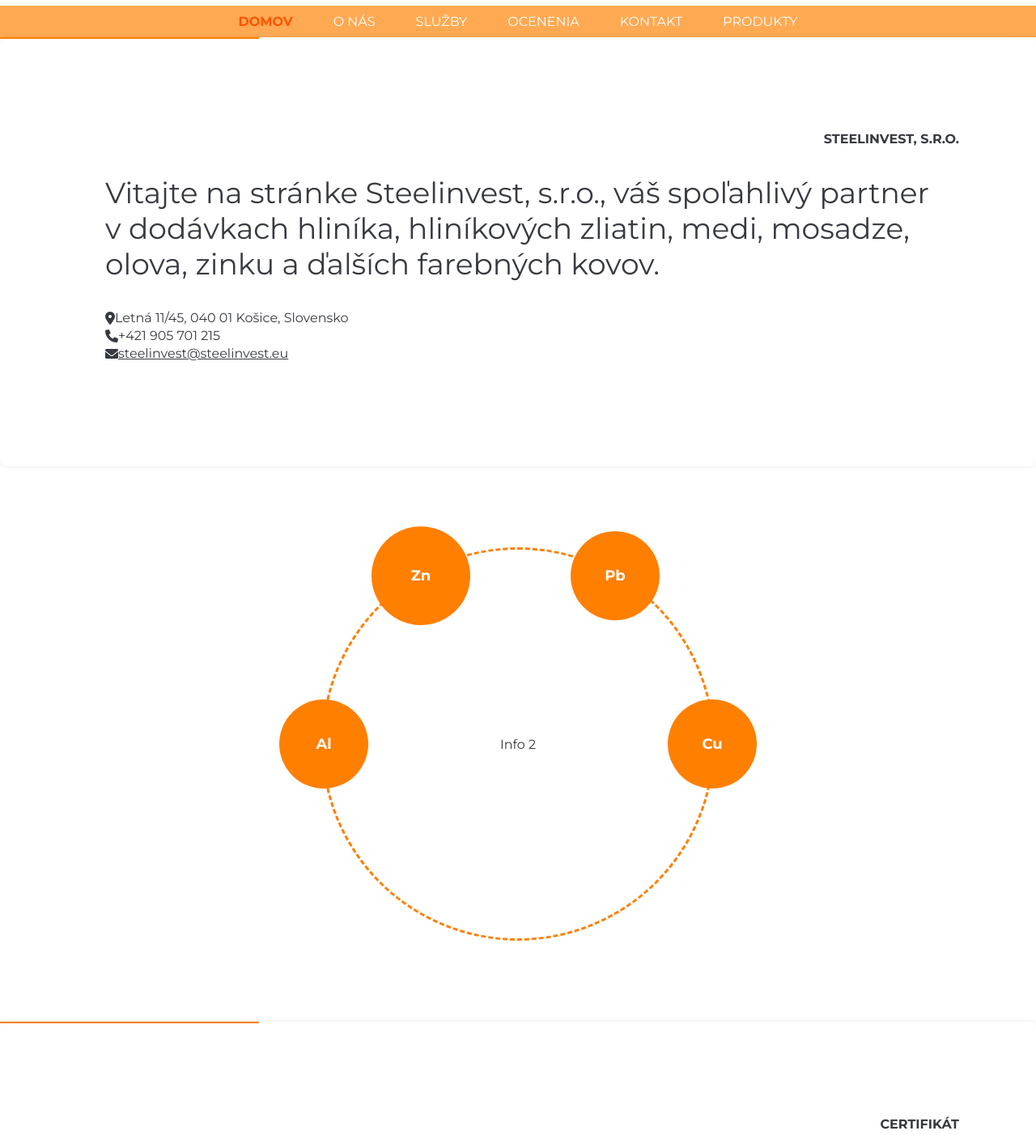
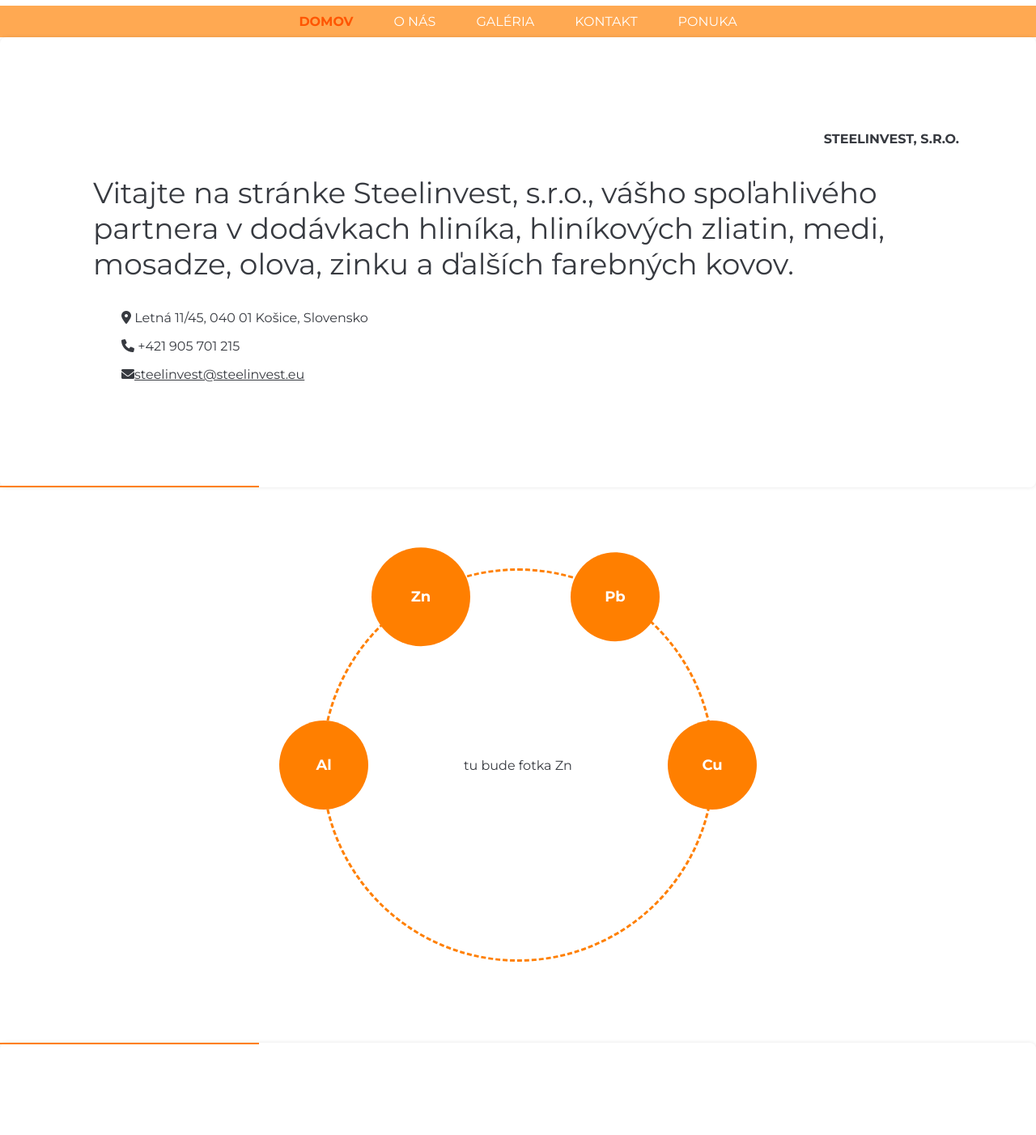
Before and after one commit to KlaraHirm/steelinvest-web, a plain HTML site: page sk/index.html in a window 1280 px wide. Shown: the part 63-1465 px from the top of the page at 81% size. Drawn offline with nearby package versions, Linux system fonts and the light colour scheme.

Commit message:
change design for easier read

```diff
--- a/sk/index.html
+++ b/sk/index.html
@@ -32,18 +32,17 @@
         <ul>
             <li><a href="index.html" class="active">DOMOV</a></li>
             <li><a href="onas.html">O NÁS</a></li>
-            <li><a href="sluzby.html">SLUŽBY</a></li>
-            <li><a href="ocenenia.html">OCENENIA</a></li>
+            <li><a href="galeria.html">GALÉRIA</a></li>
             <li><a href="kontakt.html">KONTAKT</a></li>
-            <li><a href="ponuka.html">PRODUKTY</a></li>
+            <li><a href="ponuka.html">PONUKA</a></li>
         </ul>
     </nav>
 
     <main>
       <div class="content">
-          <section class="section hidden">
+          <section class="steel hidden">
               <h4>STEELINVEST, S.R.O.</h4>
-              <h2>Vitajte na stránke Steelinvest, s.r.o., váš spoľahlivý partner v dodávkach hliníka, hliníkových zliatin, medi, mosadze, olova, zinku a ďalších farebných kovov.</h2>
+              <h2>Vitajte na stránke Steelinvest, s.r.o., vášho spoľahlivého partnera v dodávkach hliníka, hliníkových zliatin, medi, mosadze, olova, zinku a ďalších farebných kovov.</h2>
               <div class="contact-info">
                   <p><i class="fas fa-map-marker-alt"></i> Letná 11/45, 040 01 Košice, Slovensko</p>
                   <p><i class="fas fa-phone"></i> +421 905 701 215</p>
@@ -57,7 +56,7 @@
                     Al
                   </div>
                   <div class="circleBox" id="f1">
-                    Info 1
+                    tu bude fotka Al
                   </div>
                 </li>
                 <li>
@@ -65,7 +64,7 @@
                     Zn
                   </div>
                   <div class="circleBox" id="f2">
-                    Info 2
+                    tu bude fotka Zn
                   </div>
                 </li>
                 <li>
@@ -73,7 +72,7 @@
                     Pb
                   </div>
                   <div class="circleBox" id="f3">
-                    Info 3
+                    tu bude fotka Pb
                   </div>
                 </li>
                 <li>
@@ -81,7 +80,7 @@
                     Cu
                   </div>
                   <div class="circleBox" id="f4">
-                    Info 4
+                    tu bude fotka Cu
                   </div>
                 </li>
             </ul>
@@ -90,7 +89,10 @@
             <h4>CERTIFIKÁT</h4>
             <div class="certificate-content">
               <img src="../images/ISO9001.jpeg" alt="Certifikát">
-              <h2>Naša spoločnosť je certifikovaná na splnenie medzinárodných štandardov kvality a spoľahlivosti. Steelinvest získal prestížny certifikát ISO 9001 pre obchodovanie, skladovanie a dodávky neželezných kovov. Tento certifikát preukazuje našu oddanosť konzistentnému poskytovaniu kvalitných produktov a služieb, zaisťovaniu spokojnosti zákazníkov a neustálemu zlepšovaniu našich procesov. Naše dodržiavanie noriem ISO 9001 zaručuje, že naše operácie spĺňajú najvyššie úrovne efektívnosti a kvality.</h2>
+              <div>
+                <h2>Naša spoločnosť je certifikovaná na splnenie medzinárodných štandardov kvality a spoľahlivosti. Steelinvest získal prestížny certifikát ISO 9001 pre obchodovanie, skladovanie a dodávky neželezných kovov.</h2>
+                <p>Tento certifikát preukazuje našu oddanosť konzistentnému poskytovaniu kvalitných produktov a služieb, zaisťovaniu spokojnosti zákazníkov a neustálemu zlepšovaniu našich procesov. Naše dodržiavanie noriem ISO 9001 zaručuje, že naše operácie spĺňajú najvyššie úrovne efektívnosti a kvality.</p>
+              </div>
             </div>
           </section>
       </div>
--- a/styles/global.css
+++ b/styles/global.css
@@ -112,6 +112,12 @@ h2 {
     font-weight: 400;
     text-align: left;
     margin: 35px;
+    margin-left: 20px;
+}
+
+p {
+    margin-left: 20px;
+    text-align: left;
 }
 
 .hidden {
--- a/styles/index.css
+++ b/styles/index.css
@@ -26,7 +26,7 @@
     position: relative;
 }
 
-.section::before{
+.section::before {
     content: '';
     position: absolute;
     top: 0;
@@ -36,12 +36,29 @@
     border-top: 2px solid #FF7F00;
 }
 
+.steel {
+    border-radius: 8px;
+    box-shadow: 0 0 5px rgba(0, 0, 0, 0.1);
+    padding: 95px;
+    position: relative;
+}
+
+.steel::before {
+    content: '';
+    position: absolute;
+    bottom: 0;
+    left: 0;
+    width: 25%;
+    height: 0;
+    border-bottom: 2px solid #FF7F00;
+}
+
 .contact-info {
     margin: 35px;
 }
 
 .section .contact-info p {
-    margin: 3px 0;
+    margin: 3px 0 0 0;
     display: flex;
     align-items: center;
 }
@@ -57,7 +74,3 @@
     max-width: 25%;
     object-fit: cover;
 }
-
-.certificate-content h2 {
-    margin-top: 0;
-}
```
Also changed, not shown: sk/onas.html (+12 -6 lines), sk/ponuka.html (renamed from sk/produkty.html, +2 -3 lines), styles/onas.css (+9 -0 lines).
